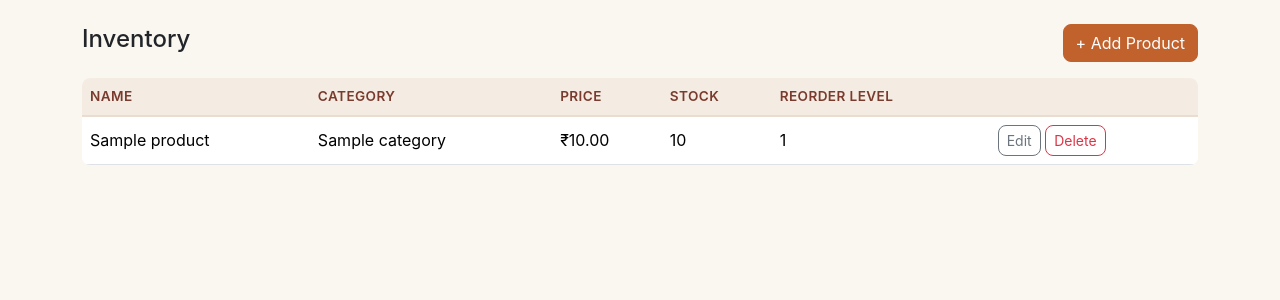
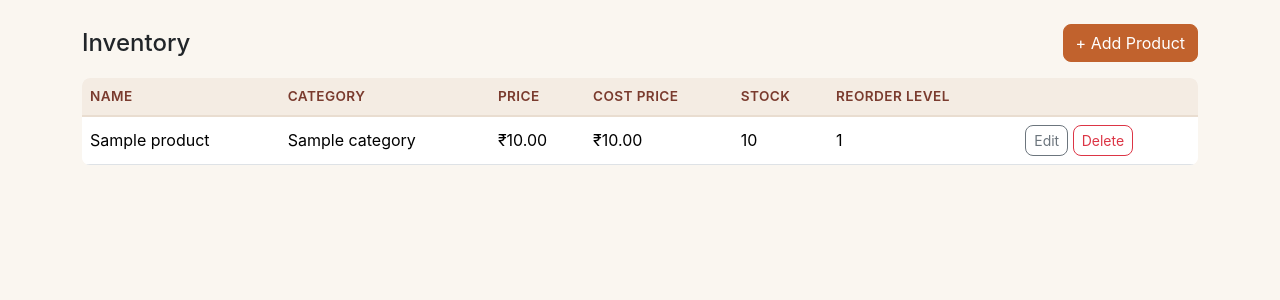
Before and after one commit to ShahAlam0306/inventory-billing-system, a Flask app: page /inventory in a window 1280 px wide. Shown: the part 57-357 px from the top of the page. Run offline with Flask 3, Linux system fonts and the light colour scheme; a user stored in the database is signed in; tables that the repository leaves empty hold one stand-in row (values such as "Sample post"); some libraries are stand-ins or nearby versions.

Commit message:
Enhance inventory page layout and admin features

```diff
--- a/templates/inventory.html
+++ b/templates/inventory.html
@@ -2,16 +2,20 @@
 {% block title %}Inventory{% endblock %}
 {% block content %}
 
-<div class="d-flex justify-content-between align-items-center mb-3">
-  <h4>Inventory</h4>
+<div class="d-flex flex-wrap justify-content-between align-items-center mb-3 gap-2">
+  <h4 class="mb-0">Inventory</h4>
+  {% if is_admin %}
   <button class="btn btn-primary" data-bs-toggle="modal" data-bs-target="#addModal">+ Add Product</button>
+  {% endif %}
 </div>
 
 <div class="table-responsive">
 <table class="table table-hover align-middle">
   <thead>
     <tr>
-      <th>Name</th><th>Category</th><th>Price</th><th>Stock</th><th>Reorder Level</th><th></th>
+      <th>Name</th><th>Category</th><th>Price</th>
+      {% if is_admin %}<th>Cost Price</th>{% endif %}
+      <th>Stock</th><th>Reorder Level</th><th></th>
     </tr>
   </thead>
   <tbody>
@@ -20,16 +24,22 @@
       <td>{{ p.name }}</td>
       <td>{{ p.category.name if p.category else '-' }}</td>
       <td>₹{{ "%.2f"|format(p.price) }}</td>
+      {% if is_admin %}<td>₹{{ "%.2f"|format(p.cost_price or 0) }}</td>{% endif %}
       <td>{{ p.stock_qty }}</td>
       <td>{{ p.reorder_level }}</td>
       <td>
+        {% if is_admin %}
         <button class="btn btn-sm btn-outline-secondary" data-bs-toggle="modal" data-bs-target="#edit{{ p.id }}">Edit</button>
         <form method="POST" action="{{ url_for('delete_product', product_id=p.id) }}" class="d-inline" onsubmit="return confirm('Delete {{ p.name }}?')">
           <button class="btn btn-sm btn-outline-danger">Delete</button>
         </form>
+        {% else %}
+        <span class="text-muted small">—</span>
+        {% endif %}
       </td>
     </tr>
 
+    {% if is_admin %}
     <div class="modal fade" id="edit{{ p.id }}">
       <div class="modal-dialog">
         <form method="POST" action="{{ url_for('edit_product', product_id=p.id) }}">
@@ -71,11 +81,13 @@
         </form>
       </div>
     </div>
+    {% endif %}
     {% endfor %}
   </tbody>
 </table>
 </div>
 
+{% if is_admin %}
 <div class="modal fade" id="addModal">
   <div class="modal-dialog">
     <form method="POST" action="{{ url_for('add_product') }}">
@@ -123,5 +135,6 @@
   <option value="{{ c.name }}">
   {% endfor %}
 </datalist>
+{% endif %}
 
 {% endblock %}
```
